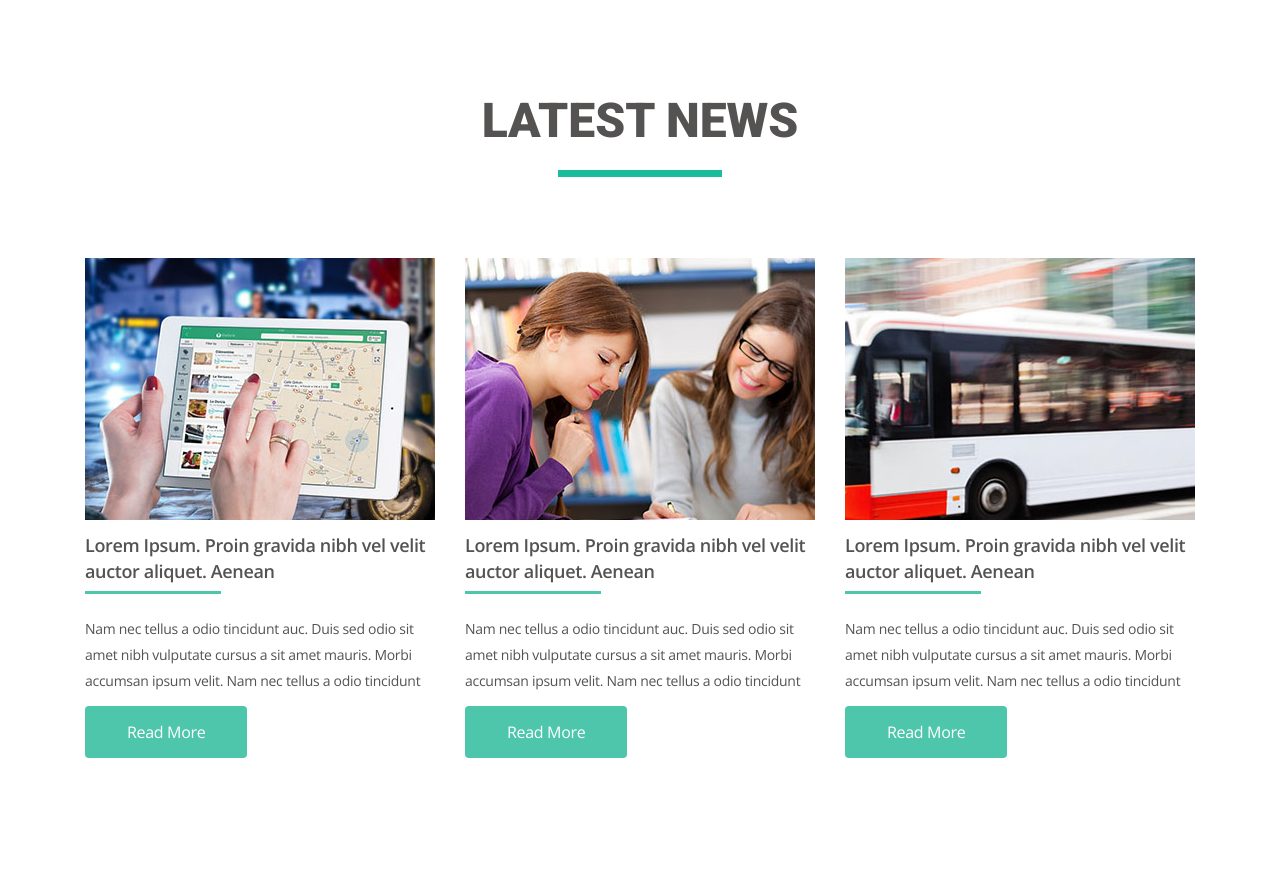
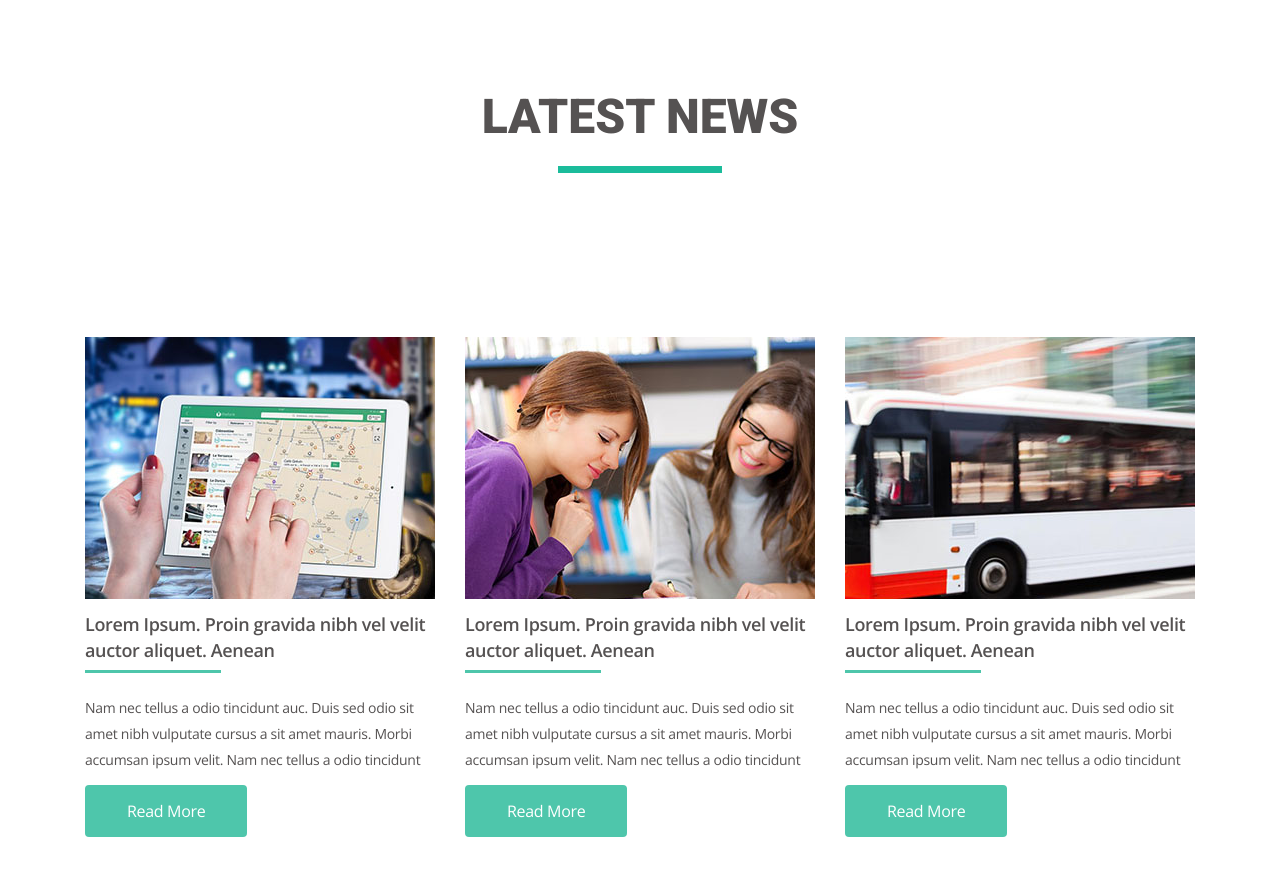
Before and after one commit to xrustic2020/goit, a plain HTML site: page html-css/module-4/index.html in a window 1280 px wide. Shown: the part 991-1866 px from the top of the page. Before the commit the page ends 1831 px from the top, so only its background shows below. Drawn offline with nearby package versions, Linux system fonts and the light colour scheme.

Commit message:
correct margin/padding sith sections

```diff
--- a/html-css/module-4/css/styles.css
+++ b/html-css/module-4/css/styles.css
@@ -36,7 +36,6 @@ nav {
 
 .site-logo {
   display: inline-block;
-  width: 190px;
   font-family: 'Roboto', sans-serif;
   font-size: 30px;
   font-weight: 300;
@@ -56,7 +55,6 @@ nav {
   padding: 0;
   margin: 0;
   margin-top: 8px;
-  width: 480px;
   list-style: none;
   text-transform: uppercase;
   font-size: 14px;
@@ -89,7 +87,7 @@ nav {
 /* GALLERY section */
 
 .gallery {
-  margin-bottom: 104px;
+  padding: 62px 0 104px;
 }
 
 /* Line-Effect */
@@ -101,8 +99,7 @@ nav {
   text-transform: uppercase;
   line-height: 32px;
   text-align: center;
-  padding-top: 4px;
-  margin: 58px 0 84px;
+  padding-bottom: 84px;
 }
 
 .line-effect::after {
@@ -190,14 +187,13 @@ a > h3 {
 
 .blog h2 {
   color: #555252;
-  margin-top: 0;
-  margin-bottom: 73px;
+  padding-bottom: 156px;
 }
 
 /* BLOG Articles */
 
 .blog {
-  margin-bottom: 82px;
+  padding-bottom: 82px;
 }
 
 .blog-articles {
```
